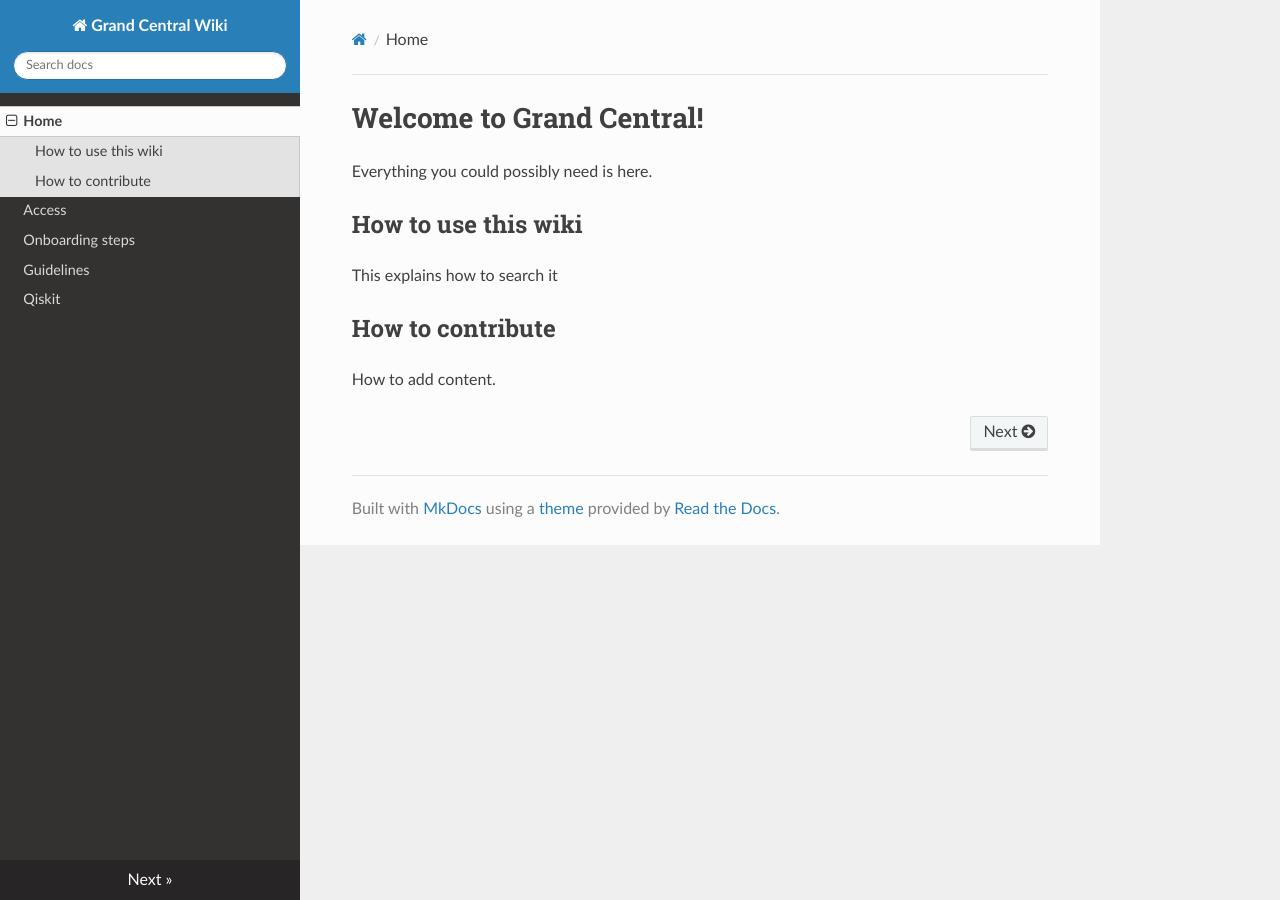
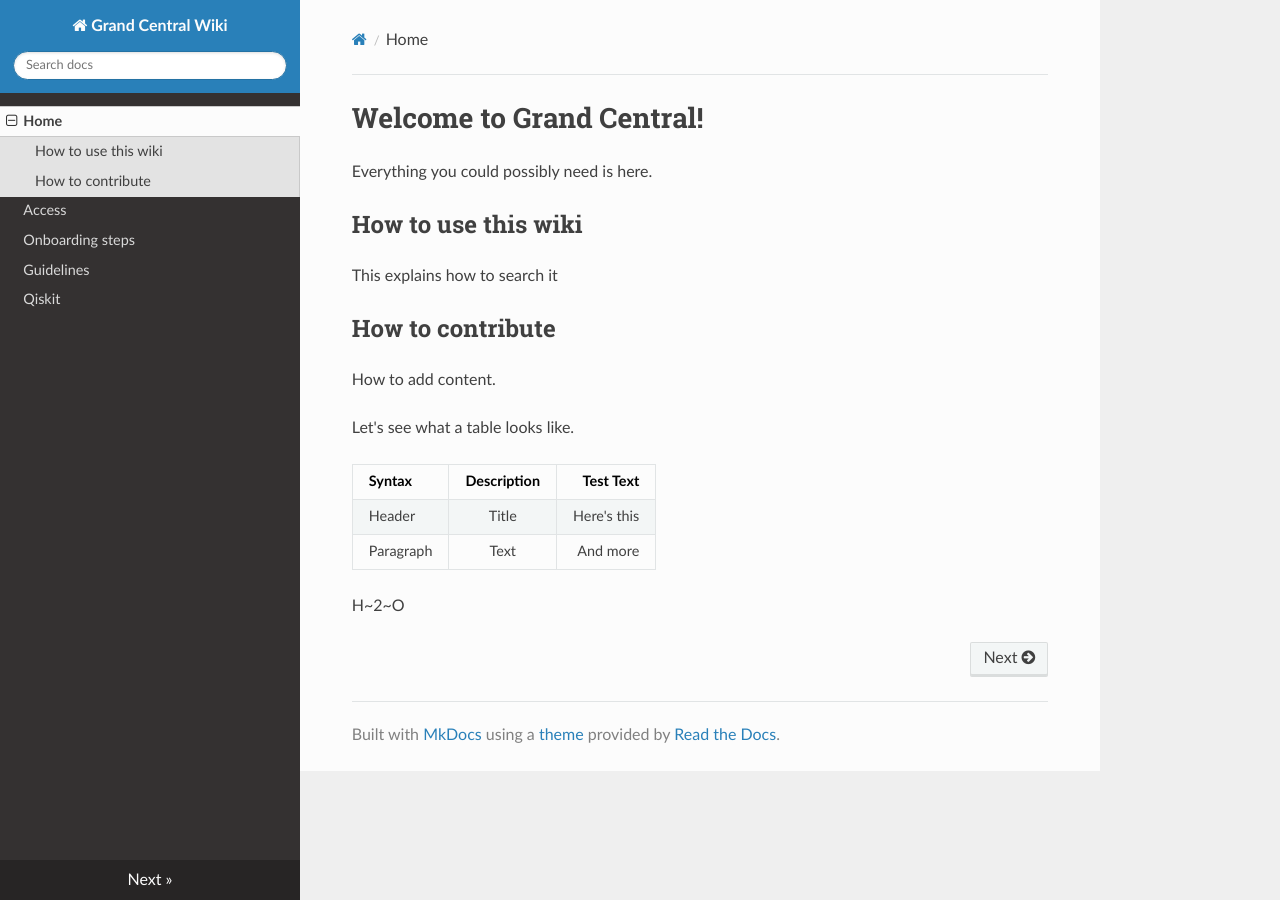
Before and after one commit to abbycross/test-mkdocs, an MkDocs documentation site: the page built from docs/index.md, in a window 1280 px wide. Built offline with MkDocs 1.6.1, drawn with Linux system fonts in a browser that asks for light colours; nearby versions of some CDN libraries.

Commit message:
Update index.md

```diff
--- a/docs/index.md
+++ b/docs/index.md
@@ -9,3 +9,12 @@ This explains how to search it
 ## How to contribute
 
 How to add content.
+
+Let's see what a table looks like.
+
+| Syntax      | Description | Test Text     |
+| :---        |    :----:   |          ---: |
+| Header      | Title       | Here's this   |
+| Paragraph   | Text        | And more      |
+
+H~2~O
```
